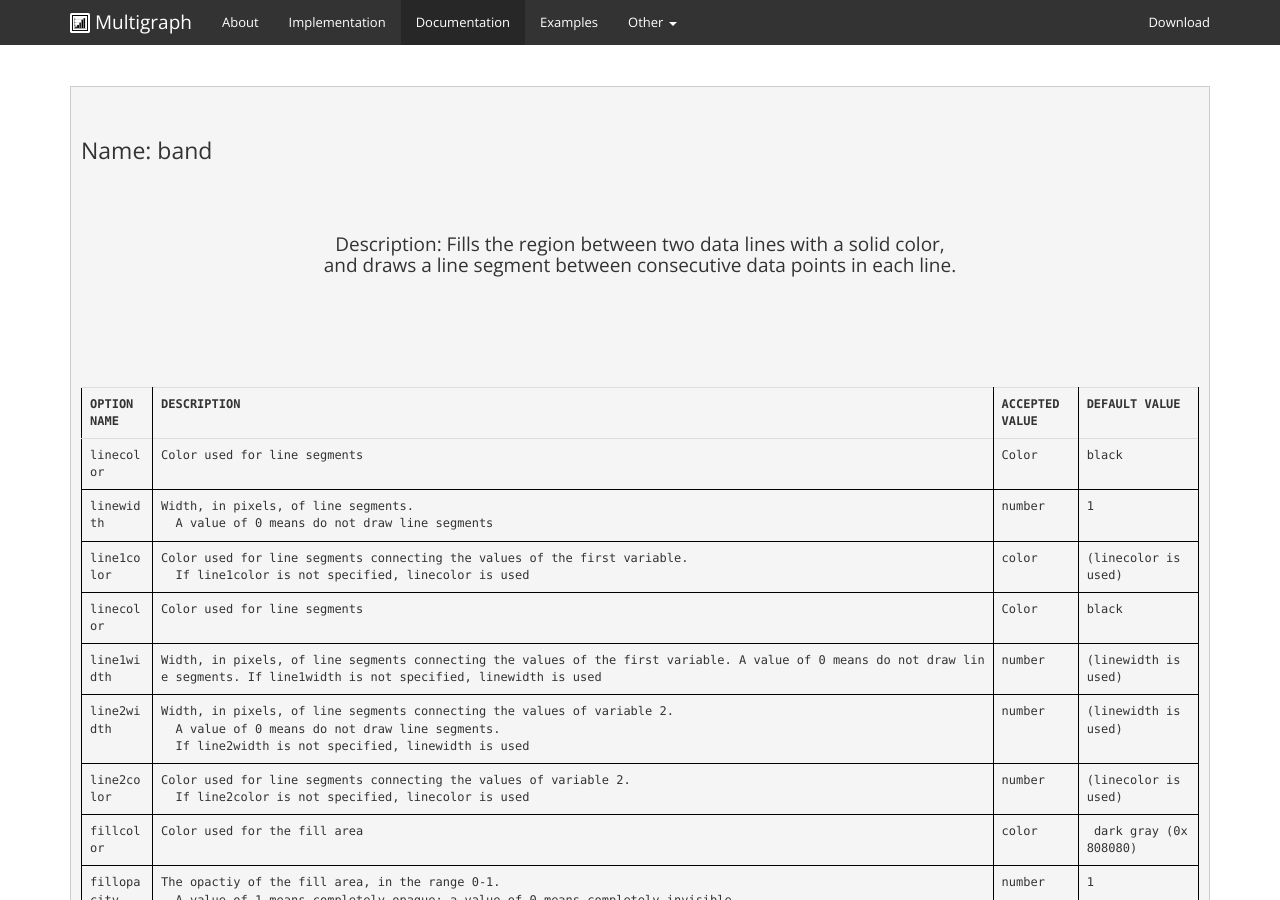
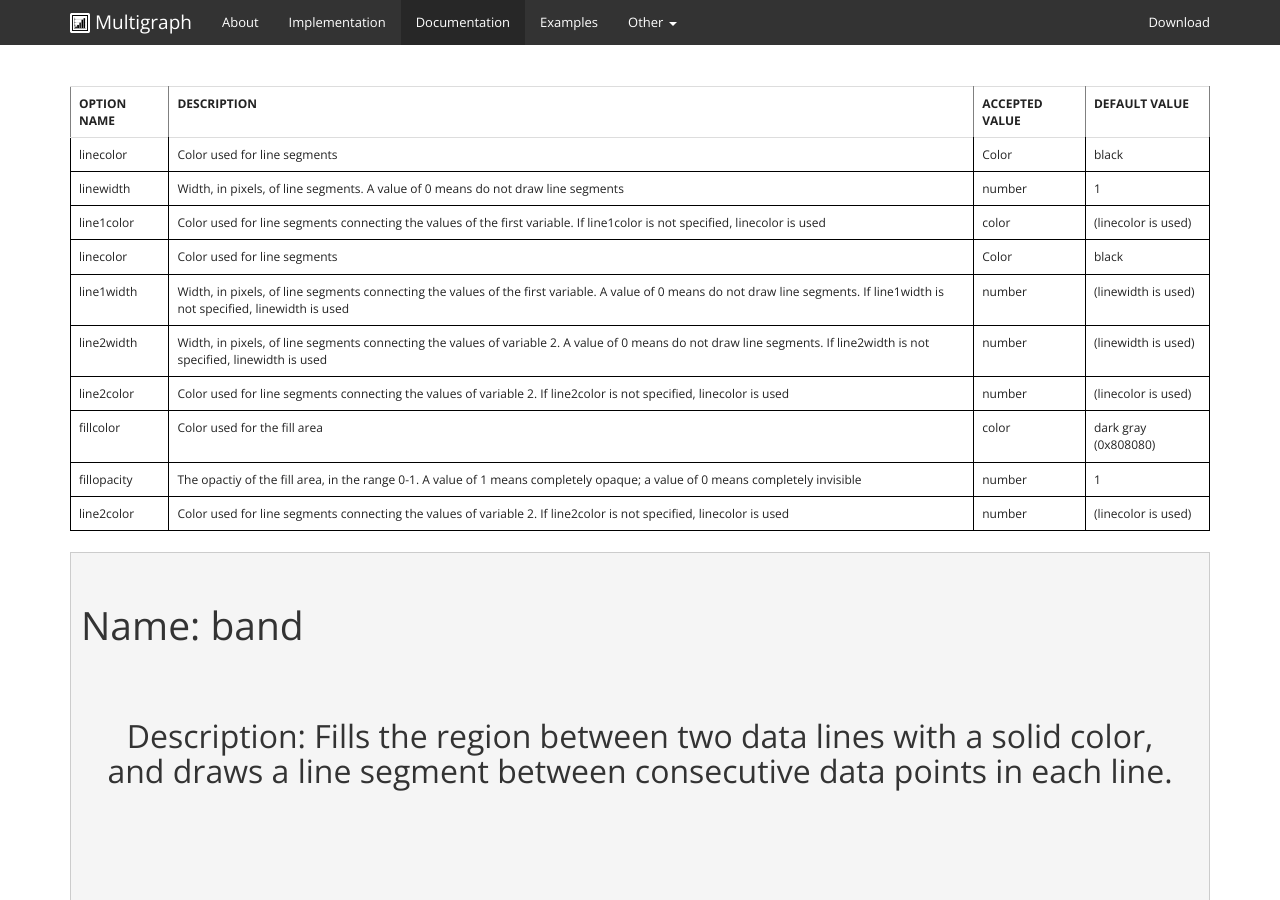
Before and after one commit to khunter3D/khunter3D.github.io, a Jekyll site: the page built from docs/renderers/index.html, in a window 1280 px wide and 900 px high. Built offline with Jekyll 4.4.1, drawn with Linux system fonts in a browser that asks for light colours; nearby versions of some CDN libraries; Markdown is read by kramdown in place of the engine named in the settings.

Commit message:
Update index.html

```diff
--- a/docs/renderers/index.html
+++ b/docs/renderers/index.html
@@ -2,17 +2,6 @@
 title: Renderers
 docs: selected
 ---
-
-{% include header.html %}
-{% include content.html %}
-
-      <pre>
-
-<h1>Name: band</h1>
-
-<h2>Description: Fills the region between two data lines with a solid color,
-and draws a line segment between consecutive data points in each line.
-</h2>
 <style>
 table,th,td
 {
@@ -28,6 +17,8 @@ h2 {font-size:19px;}
 </style>
 </head>
 <body>
+{% include header.html %}
+{% include content.html %}
 
 <table class="table">
 <tbody>
@@ -131,6 +122,16 @@ h2 {font-size:19px;}
 
       </tbody>
 </table>
+
+      <pre>
+
+<h1>Name: band</h1>
+
+<h2>Description: Fills the region between two data lines with a solid color,
+and draws a line segment between consecutive data points in each line.
+</h2>
+
+
 
 
 
```
